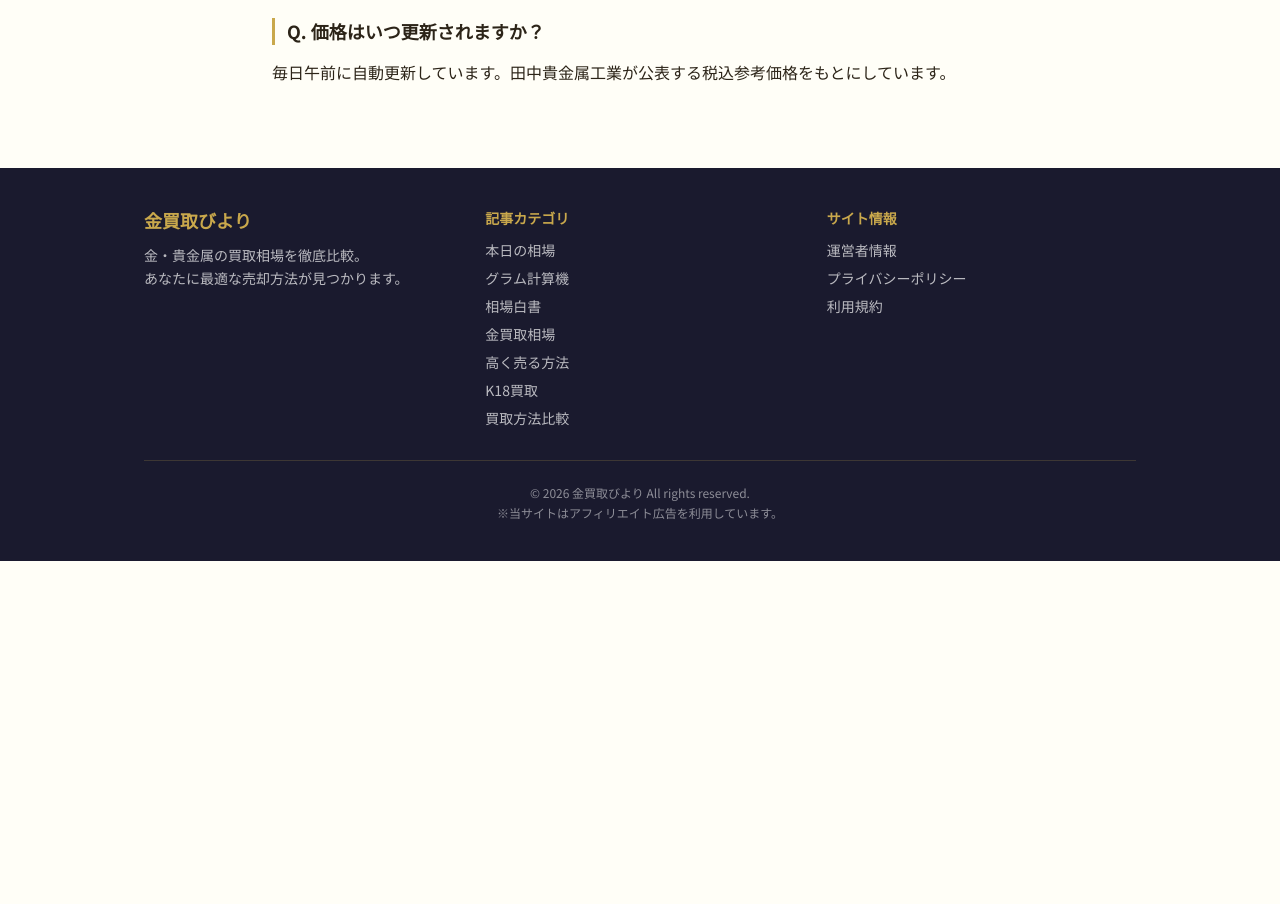
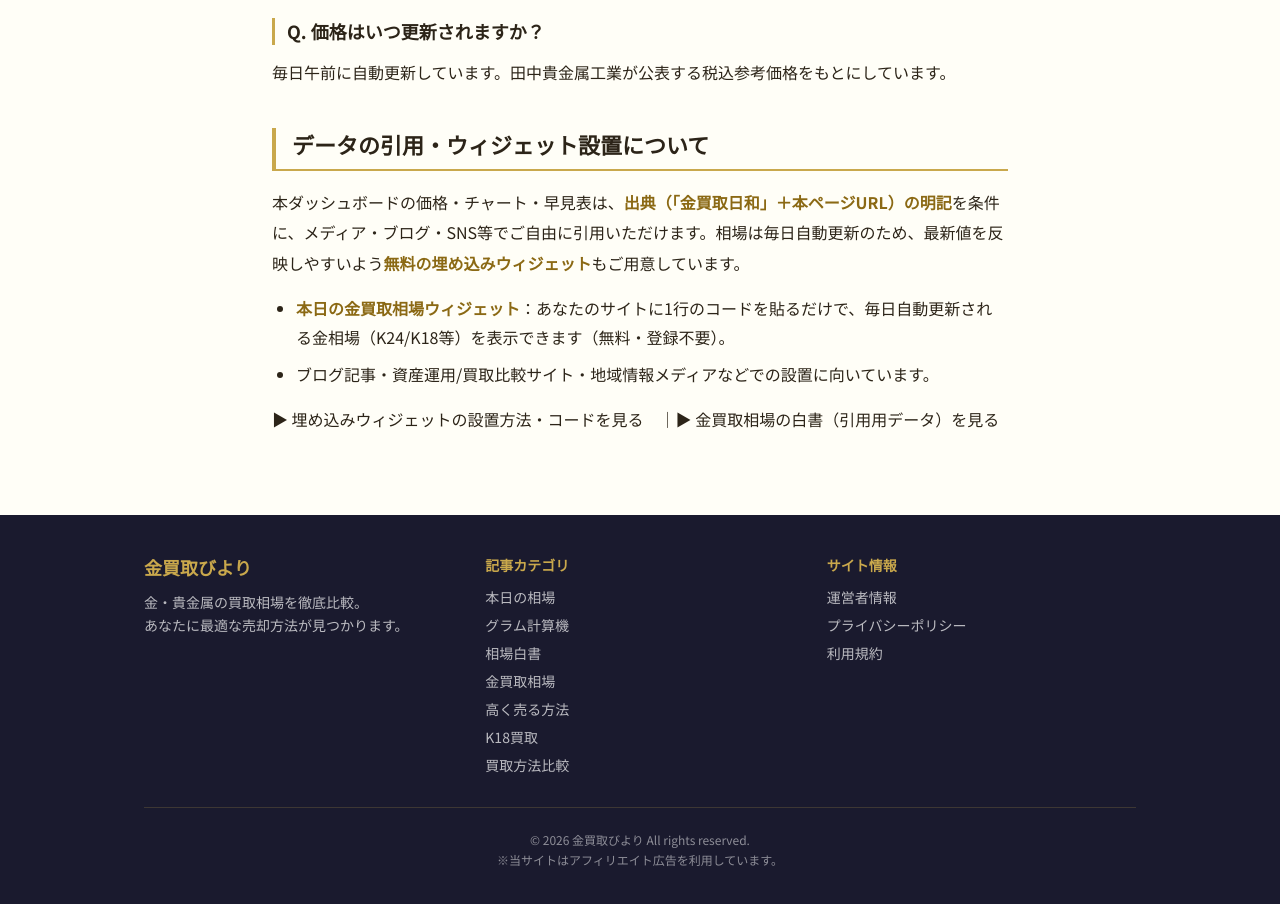
Before and after one commit to webmaster0818/kin-kaitori-biyori, a Next.js app: page /souba-dashboard in a window 1280 px wide. Shown: the part 3580-4484 px from the top of the page. Before the commit the page ends 4141 px from the top, so only its background shows below. Built offline with nearby package versions, Linux system fonts and the light colour scheme; a web font is replaced by a local one.

Commit message:
P3被リンク: souba-dashboardに引用/埋め込み導線＋被リンク営業キット(docs/)

```diff
--- a/app/souba-dashboard/page.tsx
+++ b/app/souba-dashboard/page.tsx
@@ -90,6 +90,19 @@ export default function SoubaDashboard() {
           <p>掲載しているのは公表値から純度換算した理論上の目安です。実際の買取額は業者の手数料・査定基準・製品の状態によって目安を下回ることが一般的です。複数業者の無料査定で比較するのがおすすめです。</p>
           <h3>Q. 価格はいつ更新されますか？</h3>
           <p>毎日午前に自動更新しています。田中貴金属工業が公表する税込参考価格をもとにしています。</p>
+
+          <h2 id="cite">データの引用・ウィジェット設置について</h2>
+          <p>
+            本ダッシュボードの価格・チャート・早見表は、<strong>出典（「金買取日和」＋本ページURL）の明記</strong>を条件に、メディア・ブログ・SNS等でご自由に引用いただけます。相場は毎日自動更新のため、最新値を反映しやすいよう<strong>無料の埋め込みウィジェット</strong>もご用意しています。
+          </p>
+          <ul>
+            <li><strong>本日の金買取相場ウィジェット</strong>：あなたのサイトに1行のコードを貼るだけで、毎日自動更新される金相場（K24/K18等）を表示できます（無料・登録不要）。</li>
+            <li>ブログ記事・資産運用/買取比較サイト・地域情報メディアなどでの設置に向いています。</li>
+          </ul>
+          <p>
+            <Link href="/widget/">▶ 埋め込みウィジェットの設置方法・コードを見る</Link>　｜
+            <Link href="/kin-kaitori-hakusho/">▶ 金買取相場の白書（引用用データ）を見る</Link>
+          </p>
         </article>
       </div>
     </>
```
Also changed, not shown: 1 other file (tests, documents, lock files or other folders).
